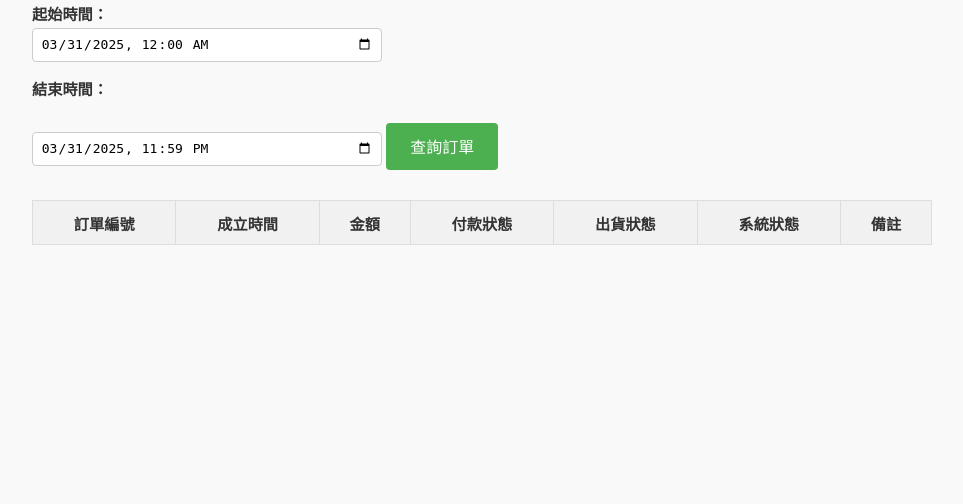
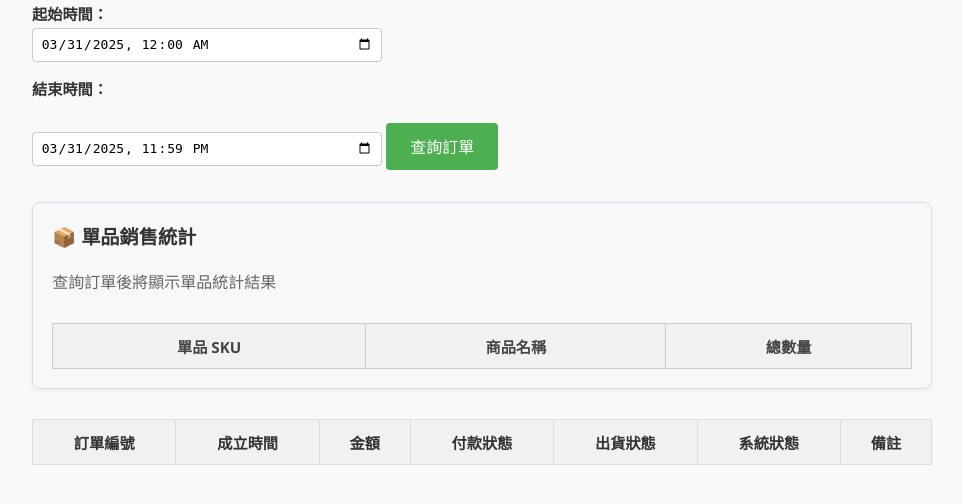
Before and after one commit to don1donshop/referral-report-api, a Flask app: page / in a window 1280 px wide. Shown: the part 228-732 px from the top of the page, without its empty margins (158-1121 px from the left). Run offline with Flask 3, Linux system fonts and the light colour scheme; lists and menus that the app fills with data are empty.

Commit message:
📦 單品銷售統計

```diff
--- a/templates/index.html
+++ b/templates/index.html
@@ -39,6 +39,18 @@
     <div id="statsNote" class="hidden">📌 統計僅包含「已付款」「未退款」「未取消」的訂單。</div>
     <button id="csvBtn" class="hidden">📤 匯出報表 (CSV)</button>
 
+    <!-- 📦 單品銷售統計區塊 -->
+    <div id="skuStatsBlock" class="feature-block">
+      <h2>📦 單品銷售統計</h2>
+      <p style="margin-bottom: 1em; color: #666;">查詢訂單後將顯示單品統計結果</p>
+      <table id="skuStatsTable">
+        <thead>
+          <tr><th>單品 SKU</th><th>商品名稱</th><th>總數量</th></tr>
+        </thead>
+        <tbody></tbody>
+      </table>
+    </div>
+
     <div class="table_mb">
       <table id="results">
         <thead>
```
